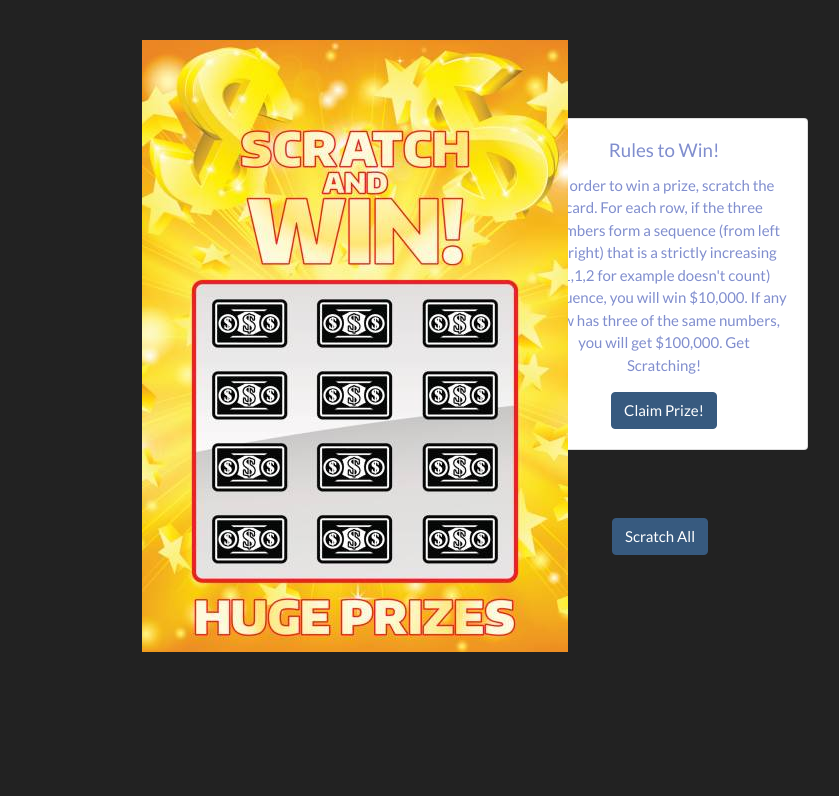
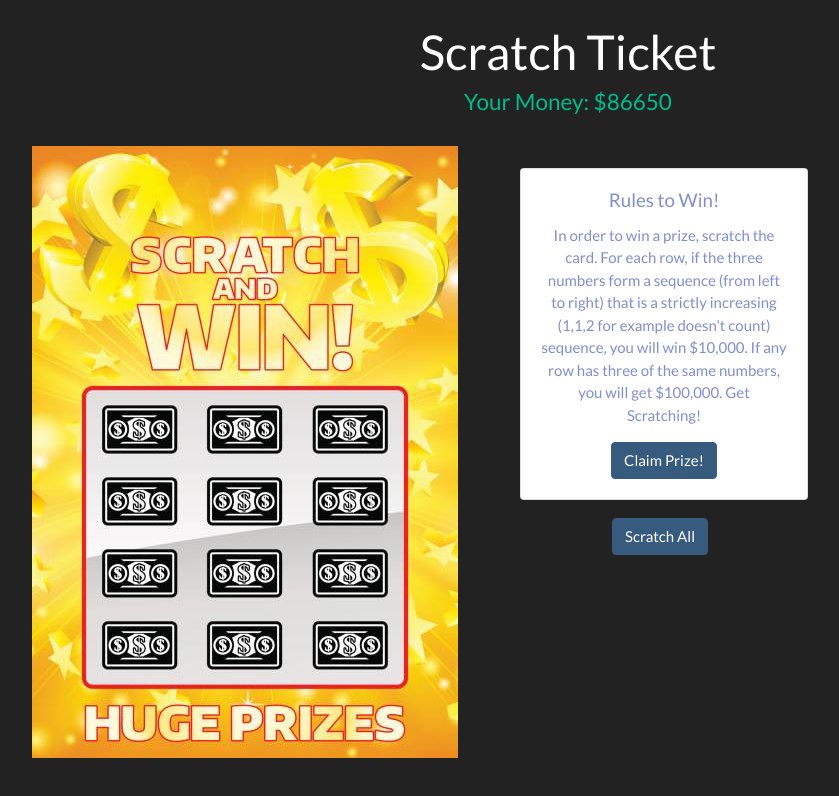
Before and after one commit to kiran-vuksanaj/hydroflasksksk, a Flask app: page /lottery in a window 1280 px wide. Shown: the part 82-878 px from the top of the page, without its empty margins (72-911 px from the left). Before the commit the page ends 734 px from the top, so only its background shows below. Run offline with Flask 2, Linux system fonts and the light colour scheme; a user stored in the database is signed in; data comes from the database, SQL or seed files in the repository; both versions use the stored data as it was after the commit; some libraries are stand-ins or nearby versions; some web fonts are replaced.

Commit message:
added user money to scratch ticket, tried adding styling

```diff
--- a/app.py
+++ b/app.py
@@ -431,7 +431,7 @@ def lotto():
             session['winnings']=int(session['winnings'])+10,000
         if(num[i*3]==num[i*3+1] and num[i*3+1]==num[i*3+2]):
             session['winnings']=int(session['winnings'])+100,000
-    return render_template("lottery.html",xpos=x,ypos=y,numbers=num,index=loop,store="active")
+    return render_template("lottery.html",xpos=x,ypos=y,numbers=num,index=loop,store="active", usermoney = db_manager.getMoney(session['username']))
 
 def prizes():
     if(session['winnings']==0):
--- a/templates/lottery.html
+++ b/templates/lottery.html
@@ -3,14 +3,19 @@
  Sractch Ticket
 {% endblock %}
 {% block body %}
-<div class="box">
-  <image id="images" src="../static/scratch.jpg">
+
+<h1> Scratch Ticket </h1>
+<h4 class="text-success">Your Money: ${{ usermoney }}</h4><br>
+<div class = "row">
+  <div class="container-fluid" style = "position: relative; right: 750px; height: 650px;">
+    <image class = "img-responsive" id="images" src="../static/scratch.jpg">
     <canvas id="canvas"></canvas>
     {% for i in index %}
     <image class="numbers" style="top:{{ypos[i]}};right:{{xpos[i]}};" src="../static/{{numbers[i]}}">
     {% endfor %}
-</div>
-  <div class="card" id="rules" style="width: 18rem;">
+    <br><br>
+  </div>
+  <div class="card" id="rules" style="width: 18rem; margin-top: 50px;">
     <div class="card-body">
       <h5 class="card-title">Rules to Win!</h5>
       <p class="card-text">In order to win a prize, scratch the card. For each row, if the three numbers form a sequence
@@ -22,6 +27,7 @@
   <div>
     <button id="clear" type="button" name="button" class= "btn btn-primary">Scratch All</button>
   </div>
+</div>
 <script type="text/javascript">
 var url = '../static/lotto.jpg';
 var canvas = document.getElementById('canvas');
```
Also changed, not shown: casino.db.
